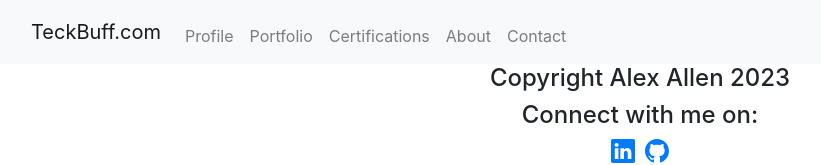
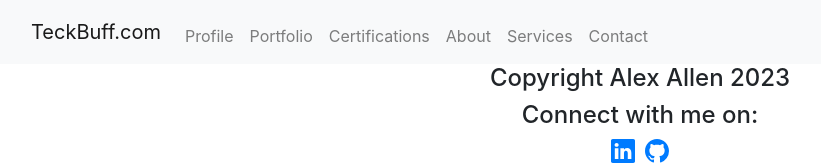
Before and after one commit to AlexAllen247/Teckbuff, a React (Create React App) app in the folder frontend/: page /services in a window 1280 px wide. Shown: the top 165 px of the page, without its empty margins (0-821 px from the left). Built offline with nearby package versions, Linux system fonts and the light colour scheme.

Commit message:
added starting point for services page

```diff
--- a/frontend/src/App.js
+++ b/frontend/src/App.js
@@ -10,6 +10,7 @@ import About from "./components/About";
 import Certifications from "./components/Certifications";
 import Profile from "./components/Profile";
 import Portfolio from "./components/Portfolio";
+import Services from "./components/Services";
 
 import contactFormService from "./services/contactForms";
 
@@ -55,6 +56,7 @@ const App = () => {
               <Nav.Link href="/portfolio">Portfolio</Nav.Link>
               <Nav.Link href="/certifications">Certifications</Nav.Link>
               <Nav.Link href="/about">About</Nav.Link>
+              <Nav.Link href="/services">Services</Nav.Link>
               <Nav.Link href="/contactforms">Contact</Nav.Link>
             </Nav>
           </Navbar.Collapse>
@@ -65,6 +67,7 @@ const App = () => {
         <Route path="/portfolio" element={<Portfolio />} />
         <Route path="/certifications" element={<Certifications />} />
         <Route path="/about" element={<About />} />
+        <Route path="/services" element={<Services />} />
         <Route
           path="/contactforms"
           element={<ContactForm onCreate={createForm} />}
--- /dev/null
+++ b/frontend/src/components/Services.js
@@ -0,0 +1,7 @@
+import React from "react";
+
+const Services = () => {
+  return <section className="services"></section>;
+};
+
+export default Services;
```
